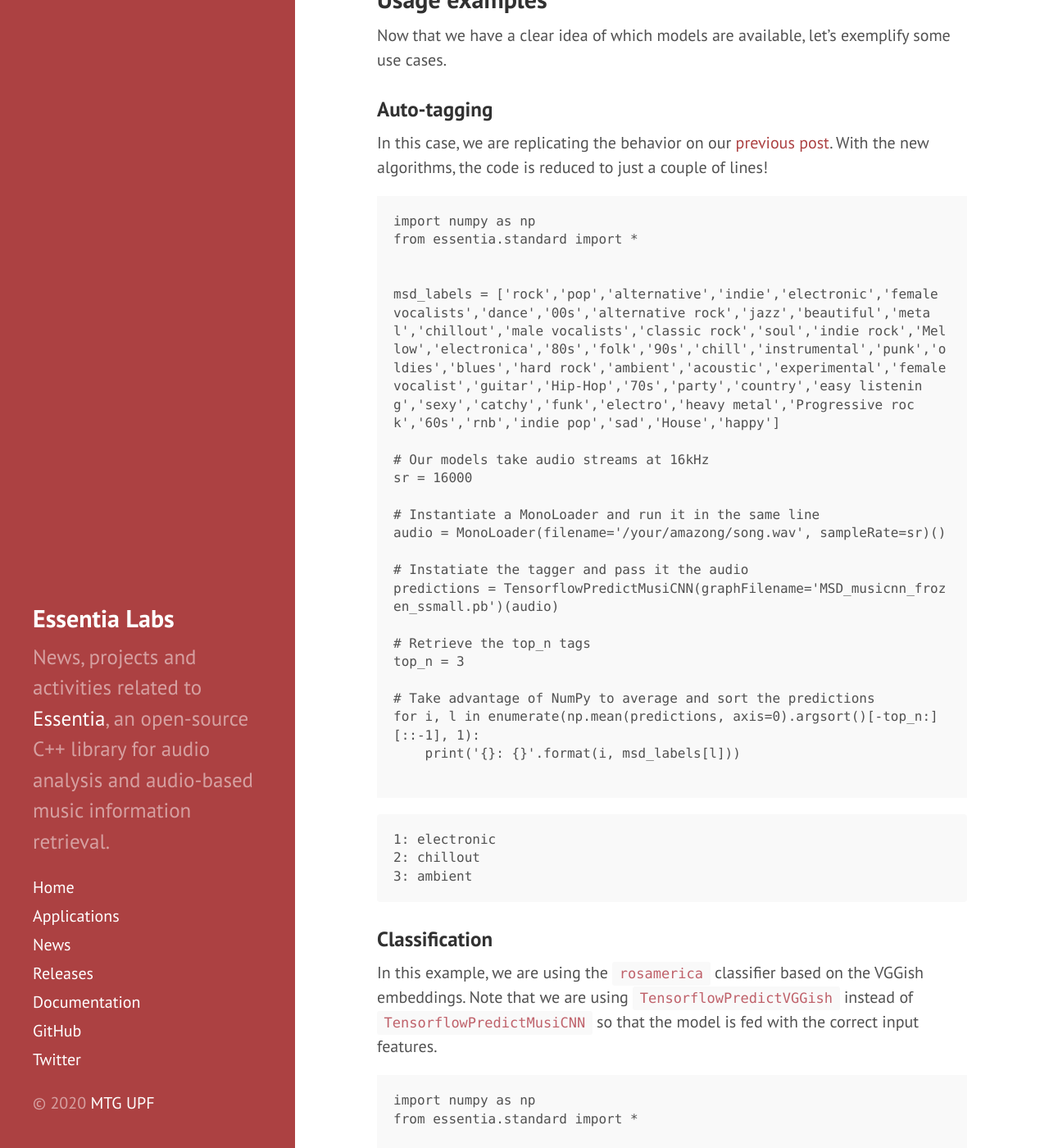
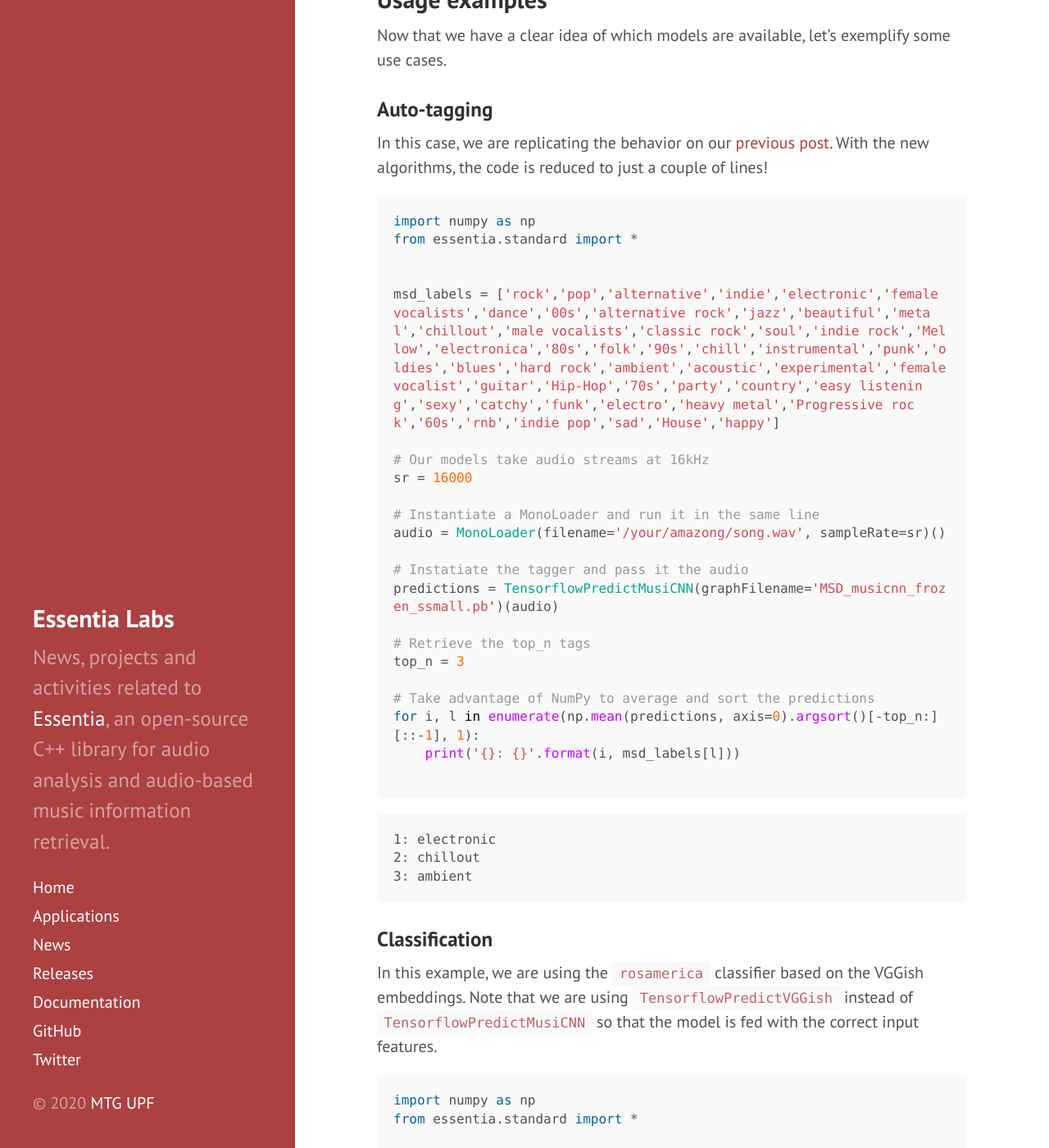
Before and after one commit to pabloEntropia/essentia-labs, a Jekyll site: the page built from _posts/2020-01-16-tensorflow-models-released.md, in a window 1280 px wide and 1400 px high, scrolled down 5414 px. Shown: the whole window at 82% size. Built offline with Jekyll 4.4.1, drawn with Linux system fonts in a browser that asks for light colours; some of the changed text lies outside the part shown.

Commit message:
Fixes
- Correct assets directory
- Correct Python blockquotes command

````diff
--- a/_posts/2020-01-16-tensorflow-models-released.md
+++ b/_posts/2020-01-16-tensorflow-models-released.md
@@ -121,7 +121,7 @@ Now that we have a clear idea of which models are available, let's exemplify som
 ### Auto-tagging
 In this case, we are replicating the behavior on our [previous post](https://mtg.github.io/essentia-labs//news/2019/10/19/tensorflow-models-in-essentia/). With the new algorithms, the code is reduced to just a couple of lines!
 
-``` Python
+```python
 import numpy as np
 from essentia.standard import *
 
@@ -155,7 +155,7 @@ for i, l in enumerate(np.mean(predictions, axis=0).argsort()[-top_n:][::-1], 1):
 ### Classification
 In this example, we are using the `rosamerica` classifier based on the VGGish embeddings. Note that we are using `TensorflowPredictVGGish` instead of `TensorflowPredictMusiCNN` so that the model is fed with the correct input features.
 
-``` Python
+```python
 import numpy as np
 from essentia.standard import *
 
@@ -189,7 +189,7 @@ speech: 0.001
 As the last example, let's use one of the models as a feature extractor by retrieving the output of the penultimate layer. This is done by setting the `output` parameter in the predictor algorithm.
 A list of the supported output layer is available on the `README` files [shipped with the models](https://essentia.upf.edu/models/).
 
-``` Python
+```python
 from essentia.standard import MonoLoader, TensorflowPredictMusiCNN
 
 
@@ -203,4 +203,4 @@ penultimate_layer = TensorflowPredictMusiCNN(graphFilename='MSD_musicnn_frozen_s
 ```
 
 
-![png]({{ site.baseurl }}/assets/tensorflow-models-relesed/penultimate_layer_feats.png)
+![png]({{ site.baseurl }}/assets/tensorflow-models-released/penultimate_layer_feats.png)
````
Also changed, not shown: assets/tensorflow-models-released/penultimate_layer_feats.png (renamed from assets/tensorflow-released/penultimate_layer_feats.png).
